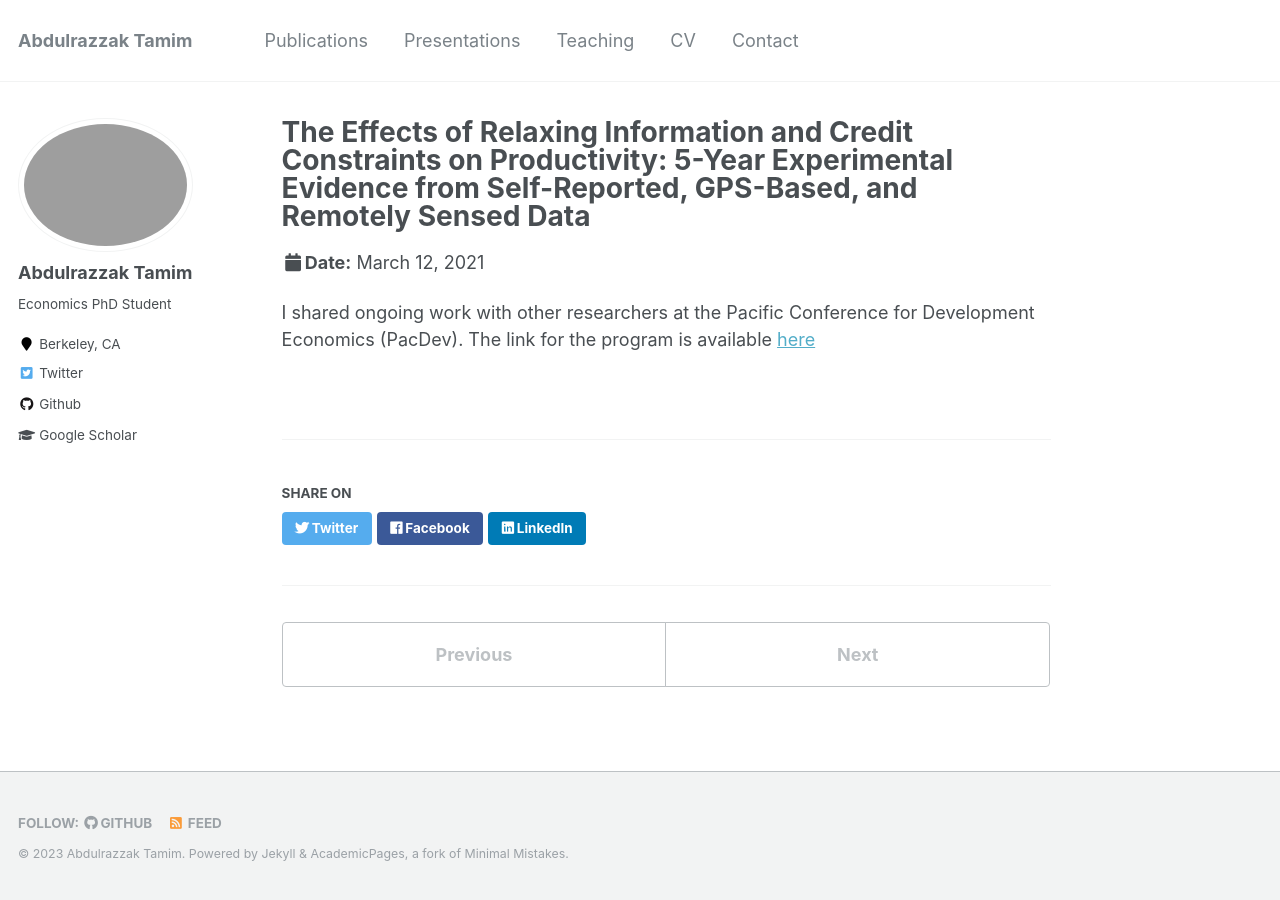
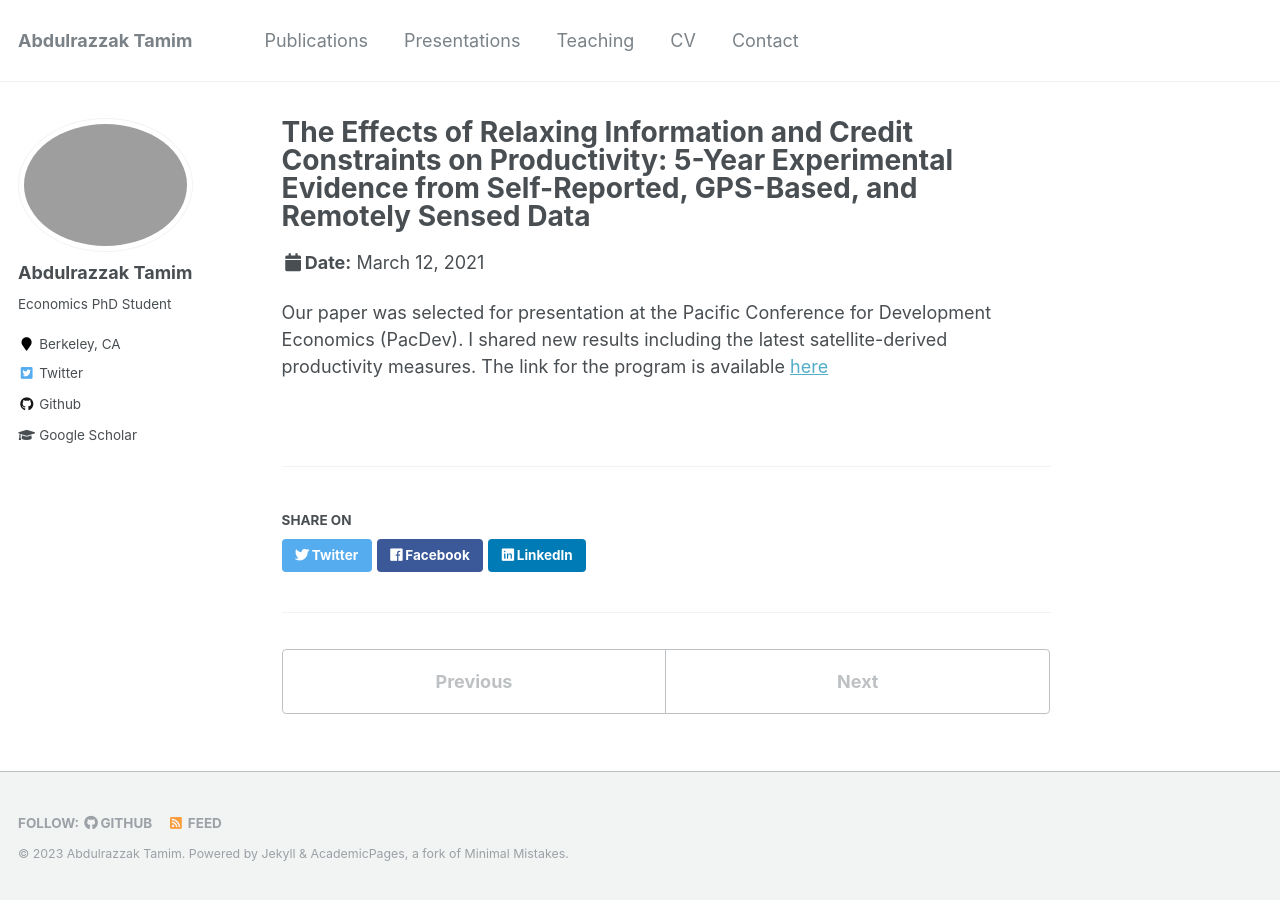
Before and after one commit to AbdulrazzakTamim/abdulrazzaktamim.github.io, a Jekyll site: the page built from _talks/2021-03-12-presentation.md, in a window 1280 px wide. Built offline with Jekyll 4.4.1, drawn with Linux system fonts in a browser that asks for light colours; comment, search, counter and statistics services are not loaded.

Commit message:
Update 2021-03-12-presentation.md

```diff
--- a/_talks/2021-03-12-presentation.md
+++ b/_talks/2021-03-12-presentation.md
@@ -8,5 +8,5 @@ date: 2021-03-12
 location: "San Diego, CA, USA"
 ---
 
-I shared ongoing work with other researchers at the Pacific Conference for Development Economics (PacDev).
+Our paper was selected for presentation at the Pacific Conference for Development Economics (PacDev). I shared new results including the latest satellite-derived productivity measures.
 The link for the program is available [here](https://cega.berkeley.edu/event/pacific-conference-for-development-economics-pacdev-2021/)
```
